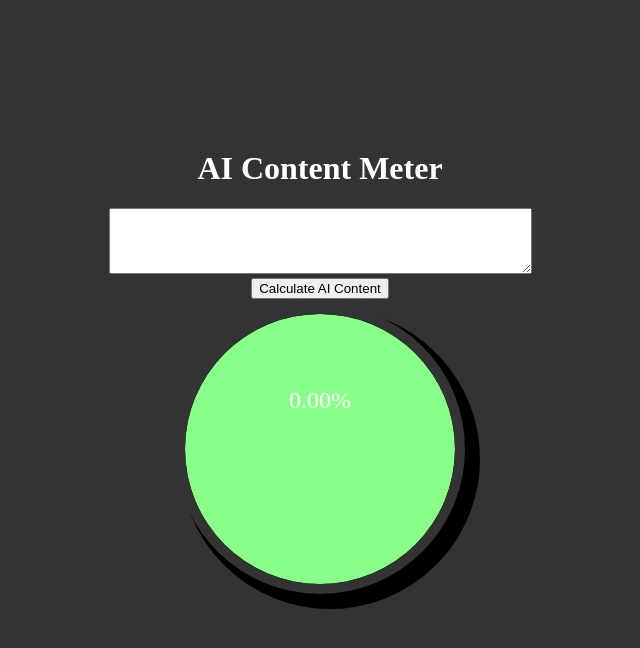
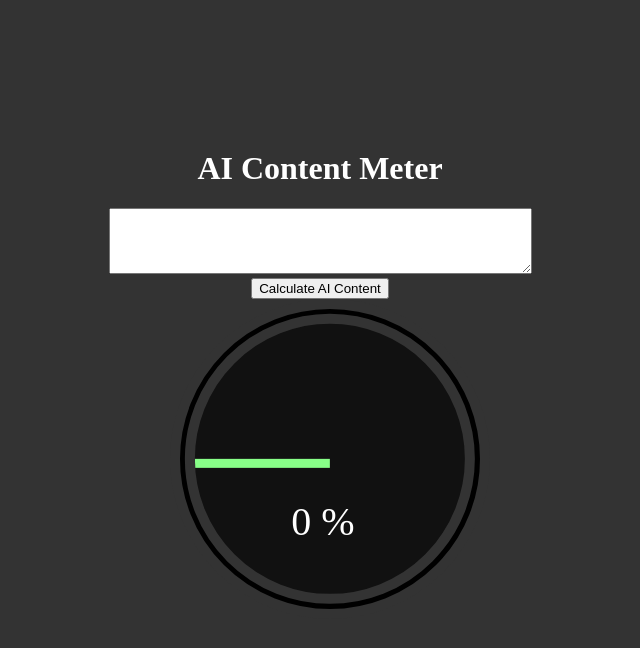
Before and after one commit to WeiKuoLi/ai_content_meter, a Django app: page / in a window 1280 px wide. Shown: the top 648 px of the page, without its empty margins (320-960 px from the left). Run offline with Django 4.2, Linux system fonts and the light colour scheme; parts of the project's set-up code (start-up, migrations or seed data) failed here and were passed over.

Commit message:
Update home.html

```diff
--- a/content_meter/templates/home.html
+++ b/content_meter/templates/home.html
@@ -40,7 +40,7 @@
             position: absolute;
             top: 50%;
             left: 50%;
-            transform: translate(-50%, -50%);
+            transform: translate(-46.6%, -46.6%);
             width: 90%;
             height: 90%;
             border-radius: 50%;
@@ -51,22 +51,22 @@
 
         .ai-meter-value {
             position: absolute;
-            top: 0;
+            top: 50%;
             left: 0;
-            width: 100%;
-            height: 100%;
+            width: 50%;
+            height: 3%;
             background-color: #88ff88;
-            border-radius: 50%;
-            transform-origin: 50% 100%;
+            /* border-radius: 50%; */
+            transform-origin: 100% 100%;
             transition: transform 1s;
         }
 
         .ai-meter-label {
             position: absolute;
-            top: 50%;
-            left: 50%;
+            top: 74%;
+            left: 51%;
             transform: translate(-50%, -50%);
-            font-size: 24px;
+            font-size: 40px;
             color: #fff;
         }
     </style>
@@ -102,8 +102,9 @@
 
         function updateMeter(aiPercentage) {
             var meterValue = aiPercentage * 100;
-            $('#ai-meter-value').css('transform', 'rotate(' + (meterValue * 3.6 - 180) + 'deg)');
-            $('#ai-meter-label').text(meterValue.toFixed(2) + '%');
+            $('#ai-meter-value').css('transform', 'rotate(' + (meterValue * 1.8 ) + 'deg)');
+            /*$('#ai-meter-value').css('transform', 'translate(' + (meterValue * 3.6 - 180) + 'deg)');*/
+            $('#ai-meter-label').text(meterValue.toFixed(0) + ' %');
         }
     </script>
 </head>
@@ -121,8 +122,9 @@
             <div class="ai-meter-track">
                 <div class="ai-meter-value" id="ai-meter-value"></div>
             </div>
+
+            <div class="ai-meter-label" id="ai-meter-label">0 %</div>
         </div>
-        <div class="ai-meter-label" id="ai-meter-label">0.00%</div>
     </div>
 </body>
 </html>
```
